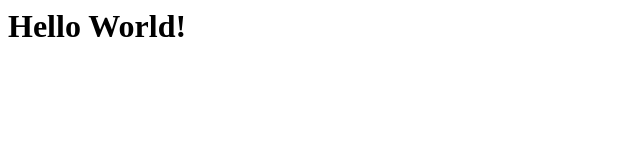
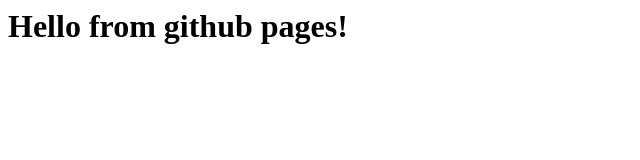
Before and after one commit to aceaicovski/aceaicovski.github.io, a plain HTML site: page index.html in a window 1280 px wide. Shown: the whole page, without its empty margins (0-640 px from the left). Drawn offline with Linux system fonts and the light colour scheme.

Commit message:
commit for pages

```diff
--- a/index.html
+++ b/index.html
@@ -1 +1 @@
-<h1>Hello World!</h1>
+<h1>Hello from github pages!</h1>
```
